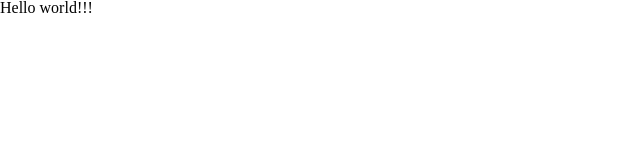
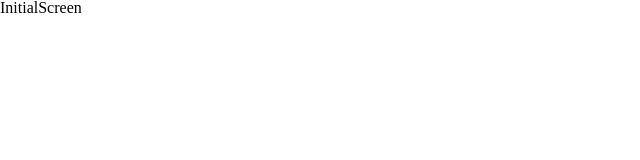
Before and after one commit to LukazDs/-projeto14-coffee_store-front, a React (Create React App) app: page / in a window 1280 px wide. Shown: the top 160 px of the page, without its empty margins (0-640 px from the left). Built offline with nearby package versions, Linux system fonts and the light colour scheme.

Commit message:
Criando componente InitialScreen

```diff
--- a/src/App.js
+++ b/src/App.js
@@ -1,9 +1,15 @@
 import "./assets/styles/reset.css";
 import "./assets/styles/defaultStyle.css";
+import { BrowserRouter, Routes, Route } from "react-router-dom";
+import InitialScreen from "./components/InitialScreen";
 
 function App() {
    return (
-	<p>Hello world!!!</p>
+      <BrowserRouter>
+         <Routes>
+            <Route path="/" element={<InitialScreen />} />
+         </Routes>
+      </BrowserRouter>
 )
 }
 
--- /dev/null
+++ b/src/components/InitialScreen.js
@@ -0,0 +1,7 @@
+function InitialScreen () {
+    return (
+        <h1>InitialScreen</h1>
+    )
+}
+
+export default InitialScreen;
```
